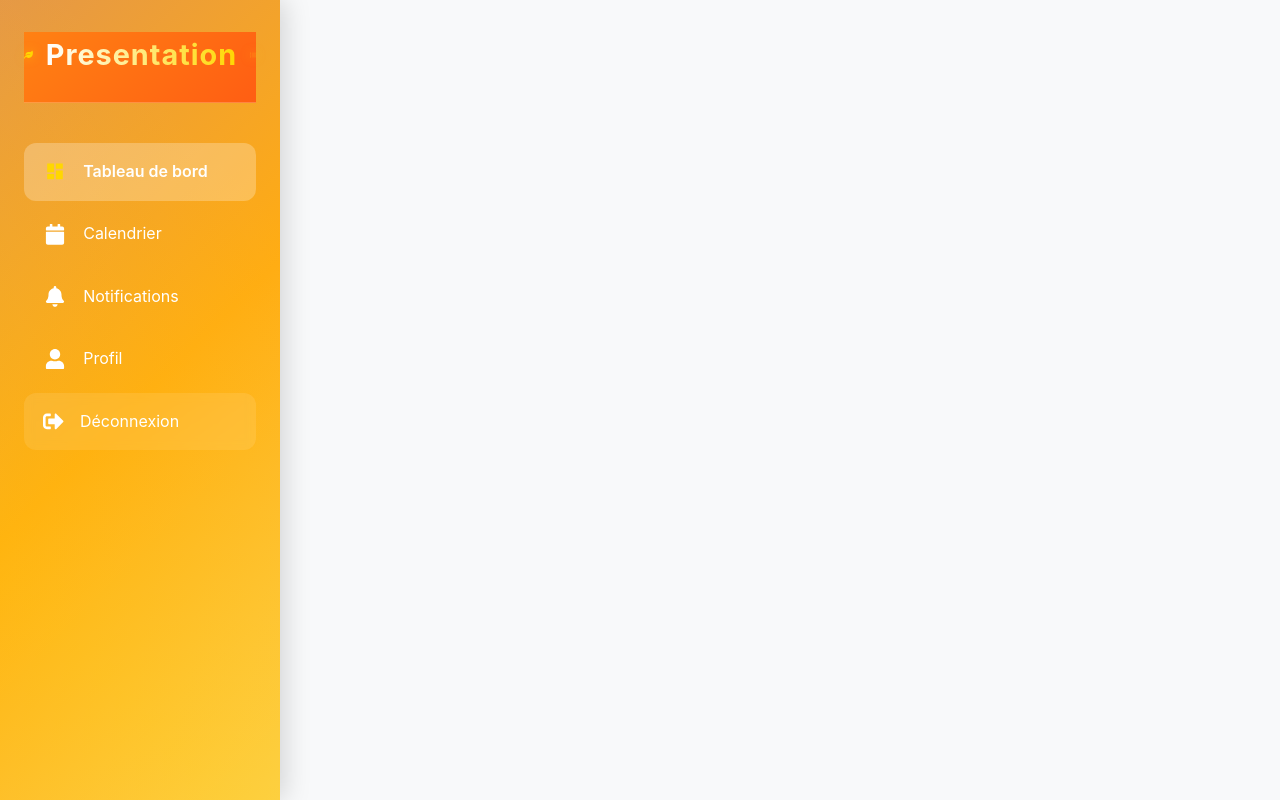
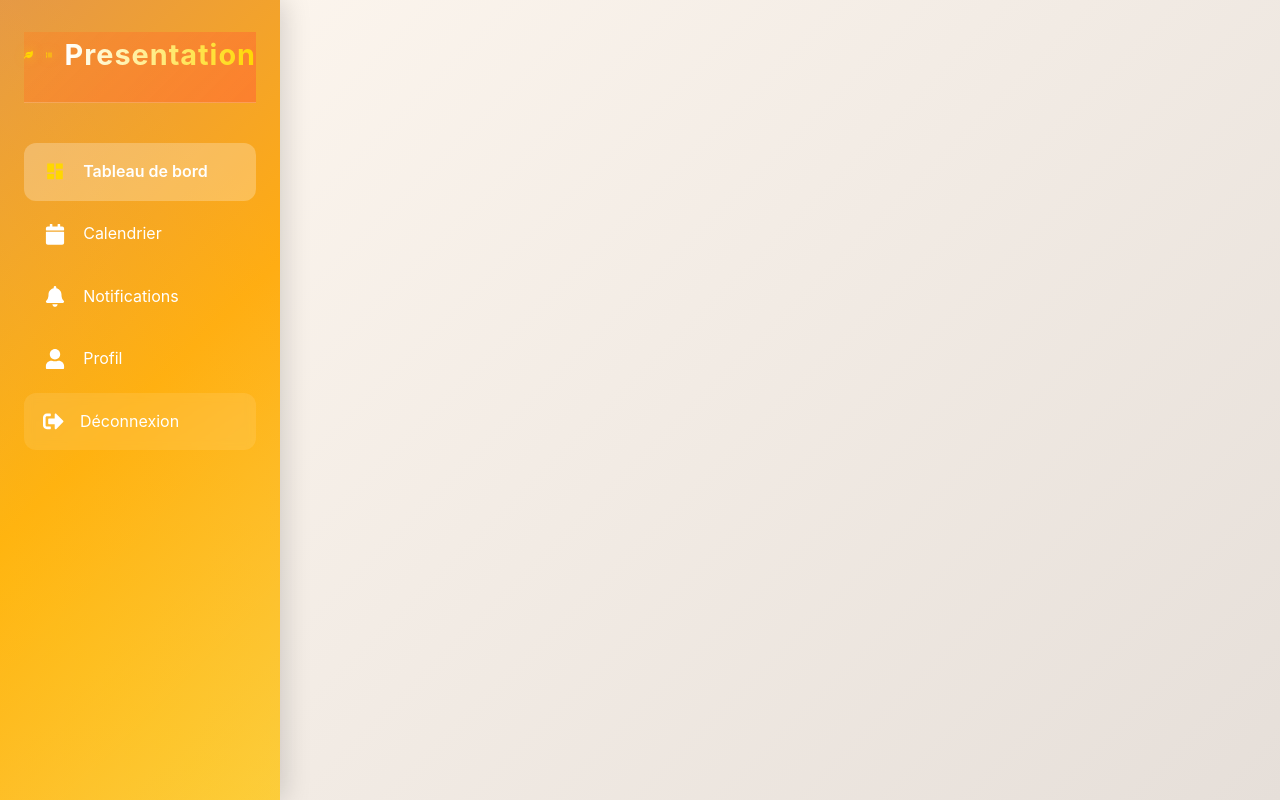
Before and after one commit to AnnaNdoye/FrontEnd-Plateforme-de-gestion-et-de-valorisation-des-pr-sentations-internes-, a React (Create React App) app: page /plateforme/barre in a window 1280 px wide. Built offline with nearby package versions, Linux system fonts and the light colour scheme.

Commit message:
modification de la barre de recherche

```diff
--- a/src/pages/plateforme/Barre.js
+++ b/src/pages/plateforme/Barre.js
@@ -3,6 +3,9 @@ import styled, { keyframes } from 'styled-components';
 import { FaLeaf, FaUser, FaBell, FaSignOutAlt, FaCalendar, FaList } from 'react-icons/fa';
 import { MdDashboard } from 'react-icons/md';
 import { useNavigate, useLocation } from 'react-router-dom';
+
+
+
 
 const shimmer = keyframes`
     0% { background-position: -200% 0; }
@@ -12,12 +15,12 @@ const shimmer = keyframes`
 const Container = styled.div`
     display: flex;
     height: 100%;
-    background-color: #f8f9fa;
+    background: linear-gradient(135deg, #FFF8F0 0%, #e6dfd9ff 100%);
 `;
 
 const Sidebar = styled.div`
-    width: ${props => props.isOpen ? '280px' : '80px'};
-    min-width: ${props => props.isOpen ? '280px' : '80px'};
+    width: 280px;
+    min-width: 280px;
     background: linear-gradient(135deg, #e59847ff, #ffac13ff, #ffc013bf);
     color: white;
     padding: 2rem 1.5rem;
@@ -26,7 +29,6 @@ const Sidebar = styled.div`
     overflow-y: auto;
     position: relative;
     z-index: 10;
-    transition: width 0.3s ease;
 
   /* Style de la barre de défilement */
     &::-webkit-scrollbar {
@@ -61,7 +63,7 @@ const LogoContainer = styled.div`
     border-bottom: 1px solid rgba(255, 255, 255, 0.2);
     position: sticky;
     top: 0;
-    background: linear-gradient(135deg, #FF8113, #FF5E13);
+    background: linear-gradient(135deg, #f58b2da5, #ff7231b7);
     z-index: 1;
 
     svg {
@@ -236,16 +238,19 @@ const Barre = () => {
     const [isLoggingOut, setIsLoggingOut] = useState(false);
     const navigate = useNavigate();
     const location = useLocation();
+
     const [isMenuOpen, setIsMenuOpen] = useState(true);
-    const toggleMenu = () => setIsMenuOpen(!isMenuOpen);
+    const toggleMenu = () => {
+    setIsMenuOpen(!isMenuOpen);
+    };
 
     const getActiveTab = () => {
     const path = location.pathname;
-    if (path.includes('/calendrier')) return 'calendrier';
-    if (path.includes('/notification')) return 'notification';
-    if (path.includes('/profil')) return 'profil';
-    if (path.includes('/dashboard')) return 'dashboard';
-    if (path.includes('/notifications')) return 'notifications';
+    if (path.includes('/plateforme/calendrier')) return 'calendrier';
+    if (path.includes('/plateforme/notification')) return 'notification';
+    if (path.includes('/plateforme/profil')) return 'profil';
+    if (path.includes('/plateforme/dashboard')) return 'dashboard';
+    if (path.includes('/plateforme/notifications')) return 'notifications';
     return 'dashboard';
     };
 
@@ -306,32 +311,34 @@ const handleLogoutCancel = () => {
   //tableau de bord
     return (
     <Container>
-        <Sidebar isOpen={isMenuOpen}>
+        {isMenuOpen && (
+        <Sidebar>
         <LogoContainer>
             <FaLeaf />
+            <FaList onClick={toggleMenu} style={{ cursor: 'pointer', fontSize: '1.5rem', color: '#FFD700' }} />
             <h2>Presentation</h2>
-            <FaList onClick={toggleMenu} style={{ cursor: 'pointer', fontSize: '1.5rem', color: '#ff8113' }} />
         </LogoContainer>
         <NavItem active={activeTab === 'dashboard'} onClick={() => handleNavigation('/plateforme/dashboard')}>
-            <MdDashboard /> {isMenuOpen && 'Tableau de bord'}
+            <MdDashboard /> Tableau de bord
         </NavItem>
 
         <NavItem active={activeTab === 'calendrier'} onClick={() => handleNavigation('/plateforme/calendrier')}>
-            <FaCalendar /> {isMenuOpen && 'Calendrier'}
+            <FaCalendar /> Calendrier
         </NavItem>
 
         <NavItem active={activeTab === 'notification'} onClick={() => handleNavigation('/plateforme/notification')}>
-            <FaBell /> {isMenuOpen && 'Notifications'}
+            <FaBell /> Notifications
         </NavItem>
 
         <NavItem active={activeTab === 'profil'} onClick={() => handleNavigation('/plateforme/profil')}>
-            <FaUser /> {isMenuOpen && 'Profil'}
+            <FaUser /> Profil
         </NavItem>
 
         <LogoutButton onClick={handleLogoutClick}>
-            <FaSignOutAlt /> {isMenuOpen && 'Déconnexion'}
+            <FaSignOutAlt /> Déconnexion
         </LogoutButton>
         </Sidebar>
+        )}
 
         {showLogoutModal && (
         <ModalOverlay>
```
